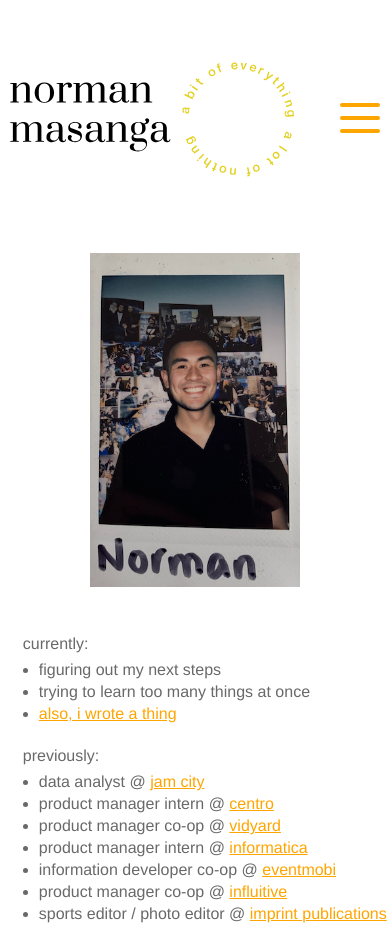
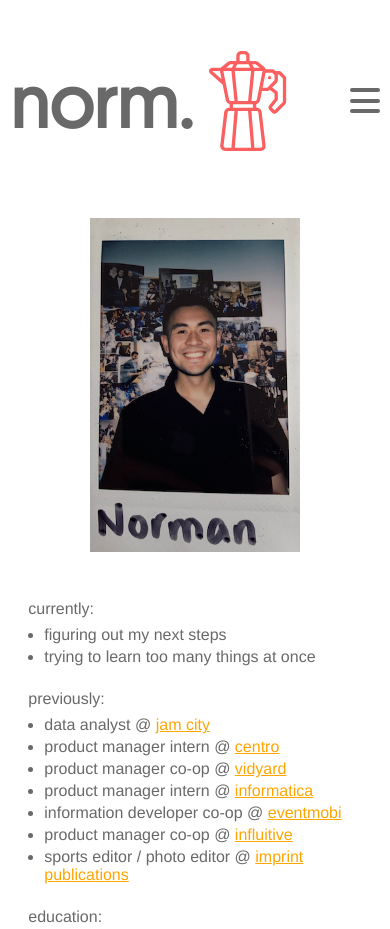
Before and after one commit to nmasanga/nmasanga.github.io, a plain HTML site: page index.html in a window 390 px wide. Shown: the top 929 px of the page. Drawn offline with Linux system fonts and the light colour scheme.

Commit message:
added fonts

```diff
--- a/css/style.css
+++ b/css/style.css
@@ -1,9 +1,17 @@
+@font-face {
+  font-family: bonkers;
+  src: url(fonts/Bonkers/Bonkers.ttf);
+}
+
+@font-face {
+  font-family: geomanist;
+  src: url(fonts/geomanist-regular.ttf)
+}
 
 * {
   box-sizing: border-box;
   padding:0px;
   margin:0px;
-
 }
 
 /*------------------------------*/
@@ -16,9 +24,13 @@ html {
 
 .container {
   min-width: 100%;
+  display: flex;
+  flex-direction: row;
+  justify-content: center;
 }
 
 /*----------HIDDEN MENU----------*/
+
 
 .top-nav {
   width: 100%;
@@ -70,15 +82,18 @@ html {
   border-radius: initial;
 }
 
+
+
 /*------------HAMBURGER MENU-------------------*/
 
+header {
+  font-family: geomanist;
+  font-size: 80px;
+  font-weight: 800;
+  color: #696969;
+}
 
-header.container {
-  display: flex;
-  flex-direction: row;
-  justify-content: center;
 
-}
 
 .logo-container {
   max-width: 750px;
@@ -91,14 +106,24 @@ header.container {
   padding-bottom: 8vh;
 }
 
+
 .logos {
   display:flex;
   align-items: center;
 }
 
+.logos p {
+  margin: 0px;
+  padding: 0px;
+}
+
+.logos img{
+  padding-left: 16px;
+}
+
 .menu-toggler {
-  width: 5rem;
-  height: 4rem;
+  width: 4rem;
+  height: 3.2rem;
   display: flex;
   flex-direction: column;
   justify-content: space-between;
@@ -113,16 +138,13 @@ header.container {
 
 .bar {
   /* background: linear-gradient(to right, #ffe838, #fd75bf); */
-  background: orange;
+  background: #696969;
   width: 100%;
   height: 4px;
   border-radius: .8rem;
 
 }
 
-/* .bar.half{
-  width: 50%;
-} */
 
 .bar.start{
   transform-origin: right;
@@ -130,7 +152,7 @@ header.container {
 }
 
 .open .bar.start{
-  transform: rotate(-90deg) translateX(.8rem);
+  transform: rotate(-90deg) translateX(.69rem);
   width: 50%;
 }
 
@@ -142,24 +164,26 @@ header.container {
 }
 
 .open .bar.end{
-  transform: rotate(-90deg) translateX(-.8rem);
+  transform: rotate(-90deg) translateX(-.69rem);
   width: 50%;
 }
 
 
+.coffee {
+  padding-left: 24px;
+}
 
 
 /*------------------------------*/
 
 
 .about {
-  min-width: 50%;
-  min-height: 80%;
+  max-width: 750px;
+  width: 95%;
   display: flex;
   flex-direction: row;
-  justify-content: center;
+  justify-content: flex-start;
   color: #696969;
-  margin-left: 4vw;
   font-size: 16px;
 }
 
@@ -223,30 +247,21 @@ header.container {
 }
 
 @media screen and (max-width: 500px) {
-  .nm-logo{
-    max-width: 161px;
-    max-height: 73px;
-  }
 
-  .nm-logo img{
-    width: 100%;
-    height: 100%;
-  }
-
-  .circle-logo{
-    max-width: 135px;
-    max-height: 135px;
-  }
-
-  .circle-logo img{
-    width: 100%;
-    height: 100%;
+  header{
+    font-size: 72px;
   }
 
   .menu-toggler {
-    width: 4rem;
-    height: 3rem;
+    width: 3rem;
+    height: 2.5rem;
+  }
+
+  .menu-toggler.open {
+    height: 2rem;
+  }
 }
+
 .article-container {
   display: flex;
   flex-direction: column;
--- a/index.html
+++ b/index.html
@@ -4,6 +4,19 @@
     <meta name="viewport" content="width=device-width, initial-scale=1">
     <script src="js/jquery-3.4.1.min.js"></script>
     <script src='js/main.js'></script>
+    <script type="text/javascript">
+      // place your images in this array
+      var random_images_array = ['aeropress.svg', 'chemex.svg', 'french-press.svg', 'hario-v60.svg', 'moka-pot.svg'];
+
+      function getRandomImage(imgAr, path) {
+          path = path || 'img/coffee/smol/'; // default path here
+          var num = Math.floor( Math.random() * imgAr.length );
+          var img = imgAr[ num ];
+          var imgStr = '<img src="' + path + img + '" alt = "">';
+          document.write(imgStr); document.close();
+      }
+
+    </script>
     <link href="css/style.css" rel="stylesheet" type="text/css">
 
   </head>
@@ -14,25 +27,21 @@
       <nav class= 'top-nav'>
         <ul class='nav-list'>
           <li>
-            <a href ='index.html' class='nav-link'>Home</a>
+            <a href ='index.html' class='nav-link'>home</a>
           </li>
           <li>
-            <a href ='blog.html' class='nav-link'>Blog</a>
+            <a href ='blog.html' class='nav-link'>blog</a>
           </li>
           <li>
-            <a href ='photos.html' class='nav-link'>Photos</a>
+            <a href ='photos.html' class='nav-link'>photos</a>
           </li>
         </ul>
       </nav>
 
       <div class='logo-container'>
         <div class='logos'>
-          <div class='nm-logo'>
-            <img src='img/nm.svg'>
-          </div class='nm-logo'>
-          <div class='circle-logo'>
-            <img src='img/everything.svg'>
-          </div>
+          <p>norm.</p>
+          <script type="text/javascript">getRandomImage(random_images_array, 'img/coffee/smol/')</script>
         </div>
         <div class='menu-toggler'>
           <div class='bar half start'></div>
@@ -52,7 +61,7 @@
             <ul>
               <li>figuring out my next steps</li>
               <li>trying to learn too many things at once</li>
-              <li><a href='/calendar.html'>also, i wrote a thing</a></li>
+              <!-- <li><a href='/calendar.html'>also, i wrote a thing</a></li> -->
             </ul>
 
 
```
Also changed, not shown: css/fonts/Bonkers/Bonkers.otf (added), css/fonts/Bonkers/Bonkers.ttf (added), css/fonts/geomanist-regular.ttf (added), img/coffee/aeropress.svg (added), img/coffee/chemex.svg (added), img/coffee/french-press.svg (added), img/coffee/hario-v60.svg (added), img/coffee/moka-pot.svg (added), img/coffee/smol/aeropress.svg (added), img/coffee/smol/chemex.svg (added), img/coffee/smol/french-press.svg (added), img/coffee/smol/hario-v60.svg (added), img/coffee/smol/moka-pot.svg (added).
